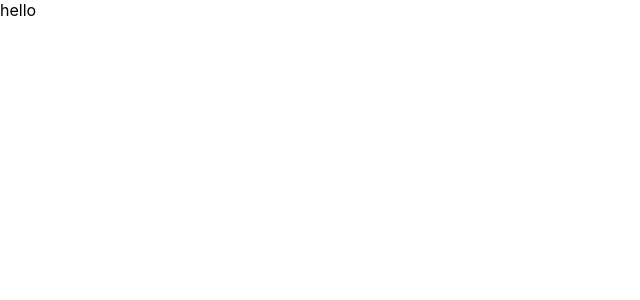
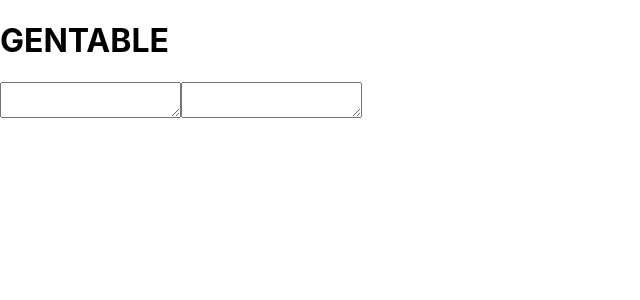
Before and after one commit to sushidesu/gentable, a React (Vite) app: page / in a window 1280 px wide. Shown: the top 300 px of the page, without its empty margins (0-640 px from the left). Built offline with nearby package versions, Linux system fonts and the light colour scheme.

Commit message:
feat: textareaを表示

```diff
--- a/src/App.tsx
+++ b/src/App.tsx
@@ -1,6 +1,17 @@
+import { useCallback, useState} from "react"
+
 const App = () => {
+  const [text, setText] = useState<string>("")
+  const handleChangeText = useCallback((e: React.ChangeEvent<HTMLTextAreaElement>) => {
+    setText(e.target.value)
+  }, [])
+
   return (
-    <div>hello</div>
+    <div>
+      <h1>GENTABLE</h1>
+      <textarea value={text} onChange={handleChangeText} />
+      <textarea value={text} readOnly />
+    </div>
   )
 }
 
```
